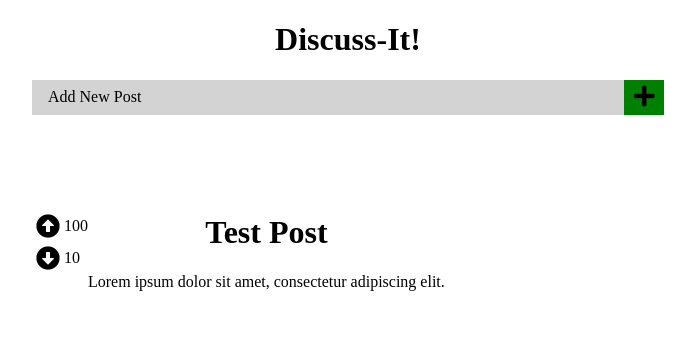
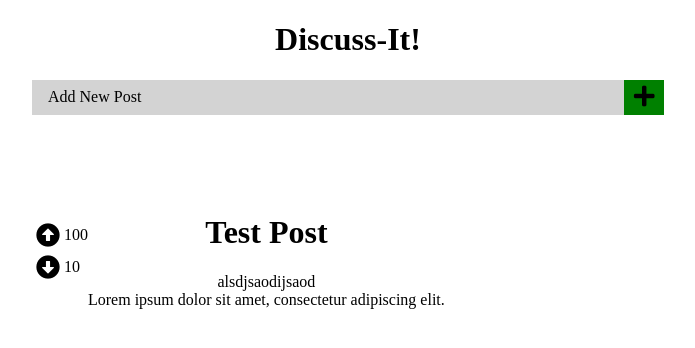
Before and after one commit to grobergm/discuss-it, a React (Create React App) app: page / in a window 1280 px wide. Shown: the top 348 px of the page, without its empty margins (292-987 px from the left). Built offline with nearby package versions, Linux system fonts and the light colour scheme.

Commit message:
add unique ids to each post

```diff
--- a/package.json
+++ b/package.json
@@ -6,7 +6,8 @@
     "prop-types": "^15.7.2",
     "react": "^16.8.6",
     "react-dom": "^16.8.6",
-    "react-scripts": "3.0.1"
+    "react-scripts": "3.0.1",
+    "uuid": "^3.3.2"
   },
   "scripts": {
     "start": "react-scripts start",
--- a/src/App.js
+++ b/src/App.js
@@ -6,7 +6,7 @@ class App extends Component{
   constructor(){
     super();
     this.state={
-      posts:[{title:"Test Post", content:'Lorem ipsum dolor sit amet, consectetur adipiscing elit.',upVotes:100, downVotes:10}],
+      posts:[{id:'alsdjsaodijsaod',title:"Test Post", content:'Lorem ipsum dolor sit amet, consectetur adipiscing elit.',upVotes:100, downVotes:10}],
       newPostFormOpen:false
     }
     this.handleAddNewPost=this.handleAddNewPost.bind(this);
--- a/src/components/NewPost.js
+++ b/src/components/NewPost.js
@@ -1,6 +1,6 @@
 import React from 'react';
 import PropTypes from "prop-types";
-
+import {v4} from "uuid"
 
 function NewPost(props){
 
@@ -9,7 +9,7 @@ function NewPost(props){
 
 	function handleNewPostSubmission(event){
 		event.preventDefault();
-		props.onAddNewPost({title:_title.value, content:_content.value,upVotes:0,downVotes:0})
+		props.onAddNewPost({id:v4(),title:_title.value, content:_content.value,upVotes:0,downVotes:0})
 		_title.value='';
 		_content.value='';
 	}
--- a/src/components/Post.js
+++ b/src/components/Post.js
@@ -29,6 +29,7 @@ function Post(props){
 			</div>
 			<div>
 				<h1>{props.title}</h1>
+				<p>{props.id}</p>
 				<p style={{textAlign:'justify'}}>{props.content}</p>
 			</div>
 		</div>
@@ -36,6 +37,7 @@ function Post(props){
 }
 
 Post.propTypes={
+	id:PropTypes.string.isRequired,
 	title:PropTypes.string.isRequired,
 	content:PropTypes.string.isRequired,
 	upVotes:PropTypes.number.isRequired,
--- a/src/components/PostList.js
+++ b/src/components/PostList.js
@@ -9,6 +9,7 @@ function PostList(props){
 				props.posts.map((post,index)=>{
 					return (
 					<Post
+						id={post.id}
 						title={post.title}
 						content={post.content}
 						upVotes={post.upVotes}
```
Also changed, not shown: 1 other file (tests, documents, lock files or other folders).
